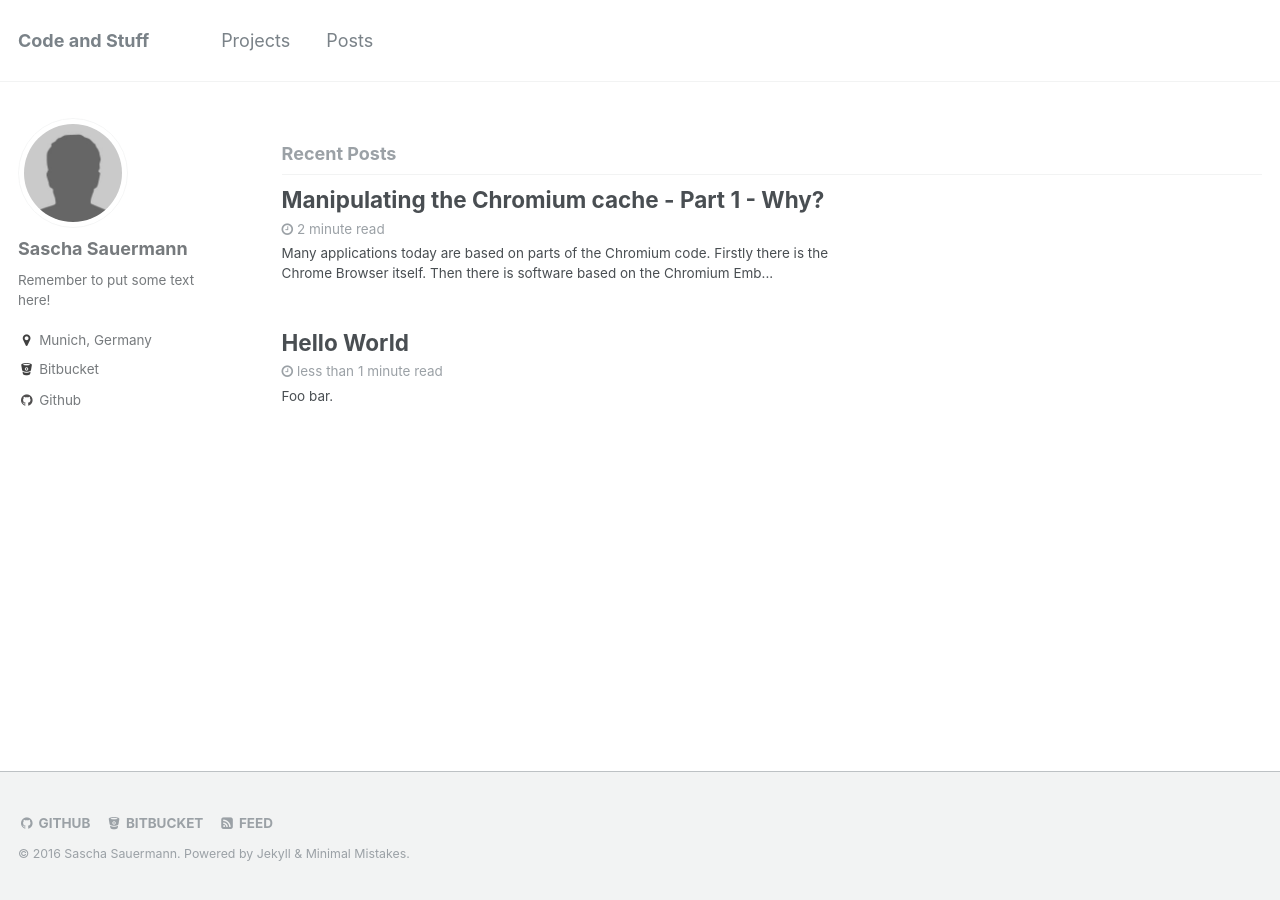
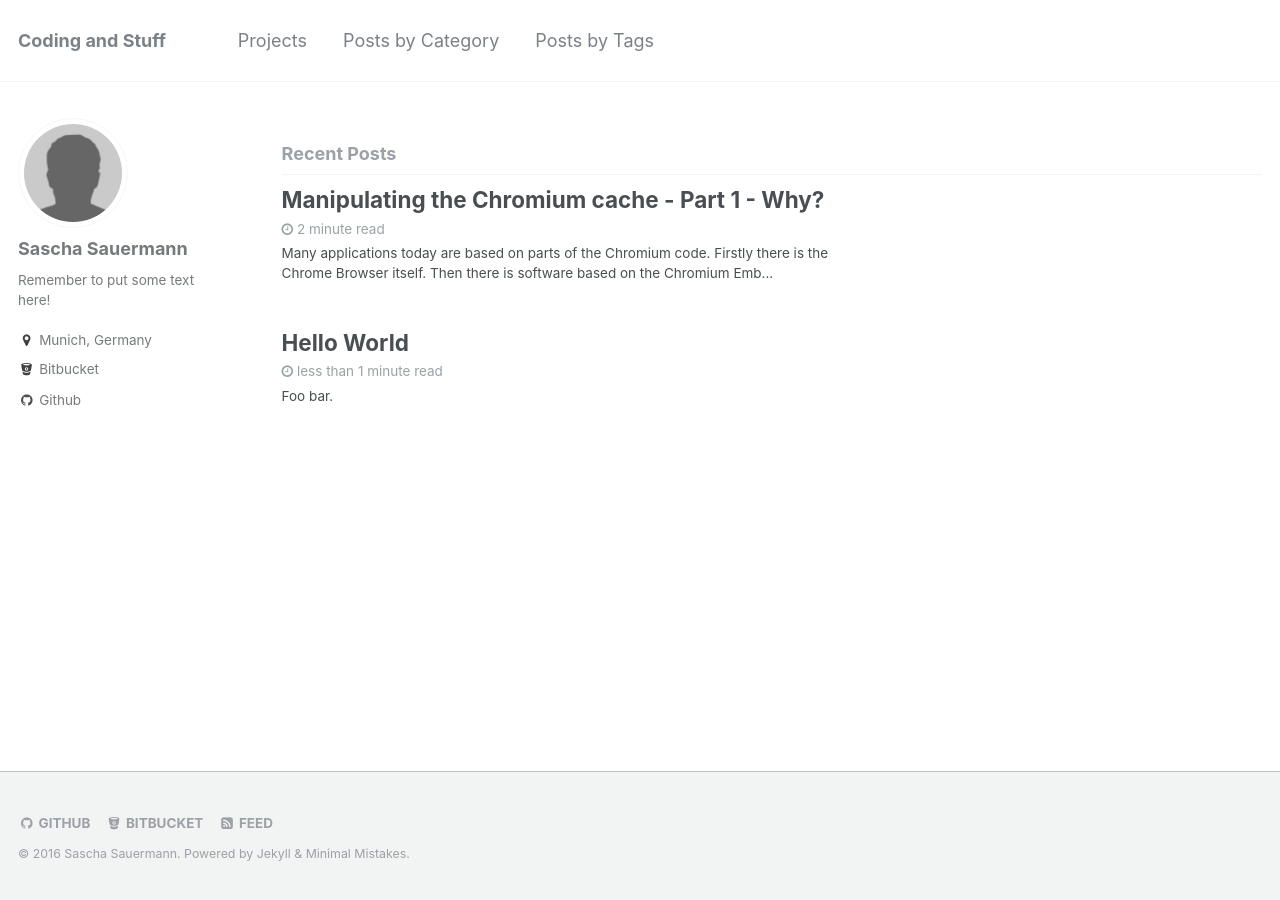
Before and after one commit to ssauermann/ssauermann.github.io, a Jekyll site: the page built from index.html, in a window 1280 px wide. Built offline with Jekyll 4.4.1, drawn with Linux system fonts in a browser that asks for light colours; the list of posts is cut into pages by our own code.

Commit message:
Fixed navigation

```diff
--- a/_config.yml
+++ b/_config.yml
@@ -7,12 +7,12 @@
 
 # Site Settings
 locale                   : "en-us"
-title                    : "Code and Stuff"
+title                    : "Coding and Stuff"
 title_separator          : "|"
 name                     : "Sascha Sauermann"
 description              : "Blog about coding and other stuff."
 url                      : "https://ssauermann.github.io"
-baseurl                  : ""
+baseurl                  : "/"
 repository               : "ssauermann/ssauermann.github.io"
 teaser                   : "teaser500x300.png"
 # filename of teaser fallback teaser image placed in /images/, .e.g. "500x300.png"
@@ -242,5 +242,5 @@ defaults:
       comments: true
       share: true
       related: true
-      permalink: /:categories/:year/:month/:day/:title/
+      permalink: :categories/:year/:month/:day/:title/
       category: Uncategorized
--- a/_data/navigation.yml
+++ b/_data/navigation.yml
@@ -3,5 +3,8 @@ main:
   - title: "Projects"
     url: projects
 
-  - title: "Posts"
-    url: posts
+  - title: "Posts by Category"
+    url: categories
+
+  - title: "Posts by Tags"
+    url: tags
```
